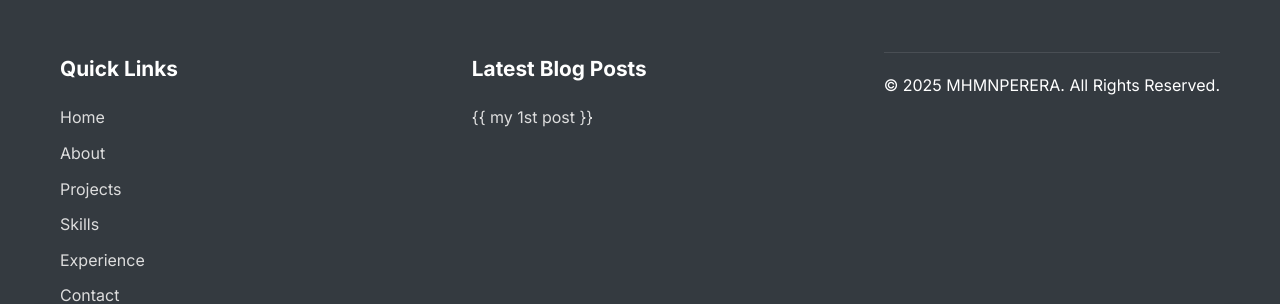
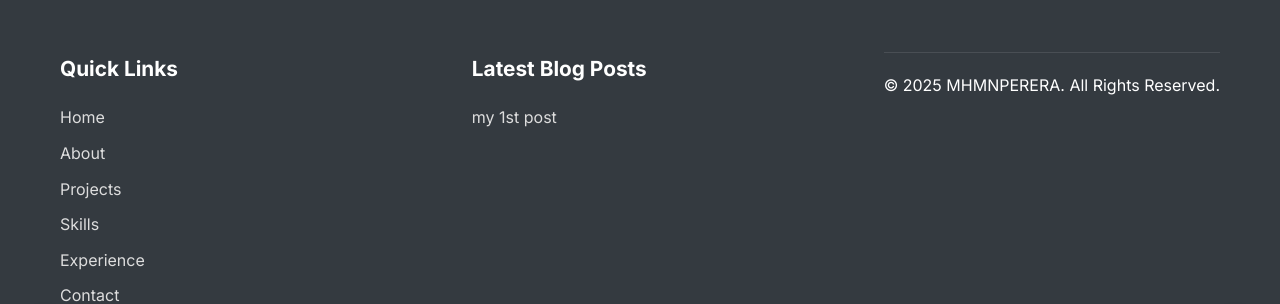
Before and after one commit to MHMNP2021/mnethmina.github.io, a Jekyll site: the page index.html, which Jekyll copies as it is, in a window 1280 px wide and 900 px high, scrolled down 5442 px. Shown: the part 521-825 px from the top of the window. Built offline with Jekyll 4.4.1, drawn with Linux system fonts in a browser that asks for light colours; part of the change alters nothing that is shown.

```diff
--- a/index.html
+++ b/index.html
@@ -496,7 +496,7 @@ Currently, I'm researching Sri Lanka’s economy and financial markets, focusing
                     <h3>Latest Blog Posts</h3>
                     <ul>
 
-      <li><a href="{{ _posts/2024-12-04-my-first-post.md }}">{{ my 1st post }}</a></li>
+      <li><a href="_posts/2024-12-04-my-first-post.md">my 1st post</a></li>
 
                     </ul>
                 </div>
```
